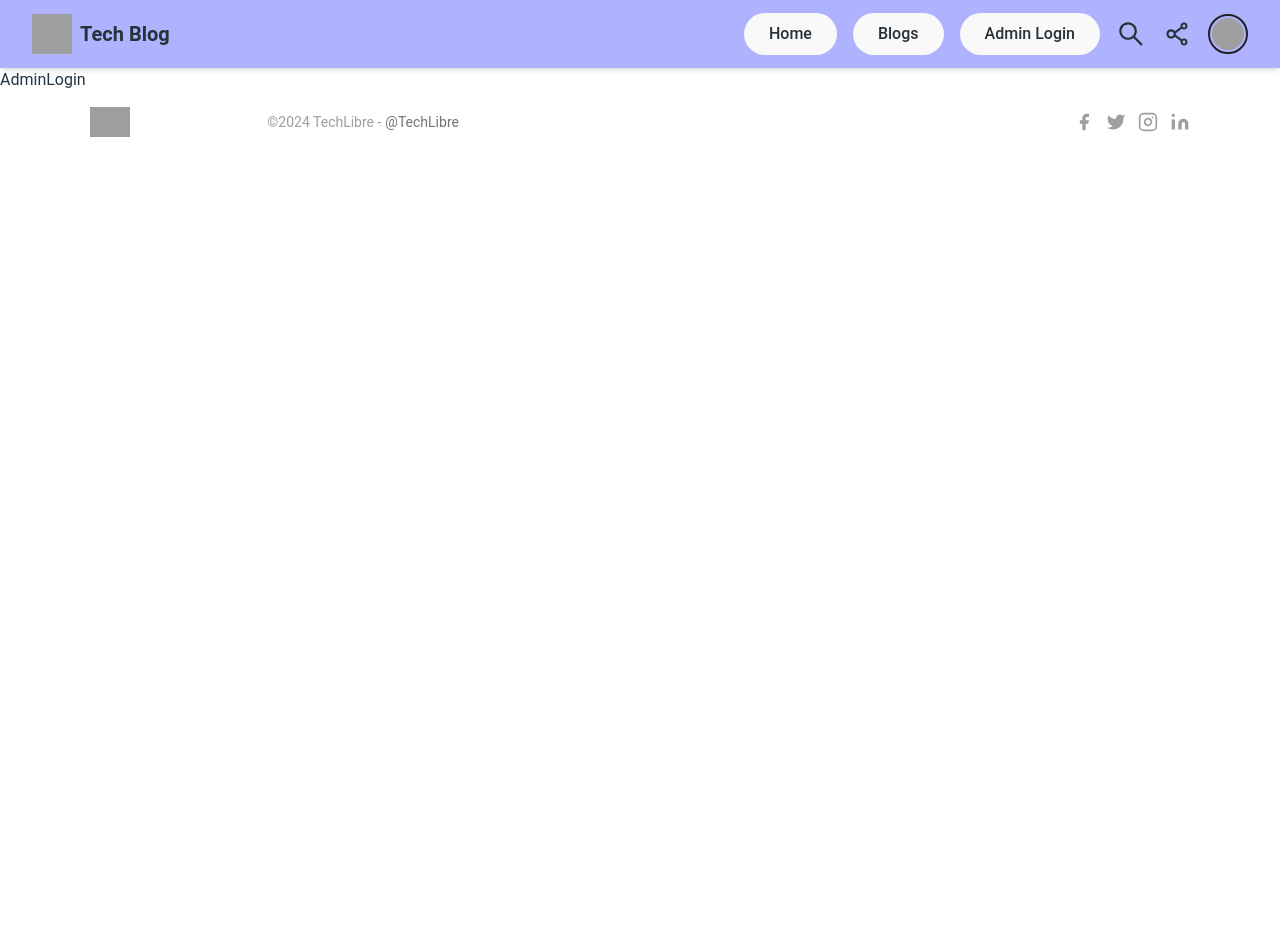
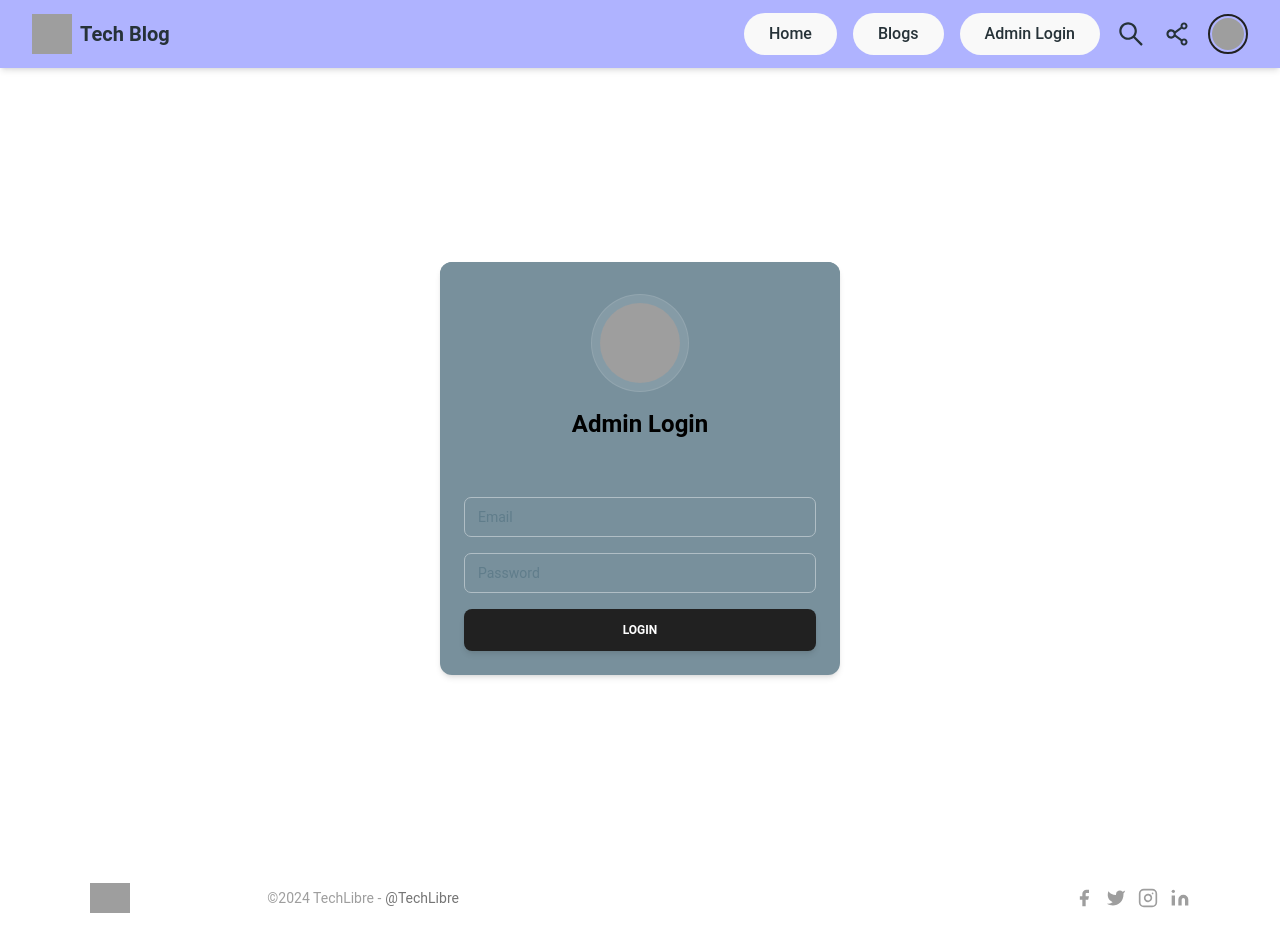
Before and after one commit to ChandanKSDeveloper/Blog, a React (Vite) app: page /adminlogin in a window 1280 px wide. Before the commit the page ends 800 px from the top, so only its background shows below. Built offline with nearby package versions, Linux system fonts and the light colour scheme; grey boxes are pictures that could not be loaded.

Commit message:
login page

```diff
--- a/src/App.jsx
+++ b/src/App.jsx
@@ -1,14 +1,17 @@
 import React from "react";
 import {Nav,Footer} from './components/index'
 import { Outlet } from "react-router-dom";
-
+import {Layout} from "./components/index";
 
 function App() {
 
   return (
     <div>
       <Nav />
-        <Outlet />
+        <Layout>
+
+          <Outlet />
+        </Layout>
       <Footer />
     </div>
   )
--- a/src/pages/admin/adminLogin/AdminLogin.jsx
+++ b/src/pages/admin/adminLogin/AdminLogin.jsx
@@ -1,8 +1,98 @@
-import React from "react";
+import React, { useState } from "react";
+import { Typography, Button, Input, Card, CardBody, CardHeader } from "@material-tailwind/react";
+import { useNavigate } from "react-router-dom";
+import toast from "react-hot-toast";
+import { useDispatch } from "react-redux";
+
 
 const AdminLogin = () => {
+    const navigate = useNavigate()
+    const dispatch = useDispatch()
+
+
+    const [email, setEmail] = useState('');
+    const [password, setPassword] = useState('');
+
+    const login = async(e) => {
+        e.preventDefault();
+        if(!email || !password){
+            return toast.error("Fill all required fields");
+        }
+
+        try {
+
+        } catch (error) {
+
+        }
+    }
+
+
     return(
-        <h1>AdminLogin</h1>
+        <div className="flex items-center justify-center w-full">
+
+            {/* Card */}
+            <Card
+                className="w-full max-w-[25rem] bg-blue-gray-400"
+                >
+                {/* CardHeader */}
+                <CardHeader
+                    color="blue"
+                    floated={false}
+                    shadow={false}
+                    className="m-0 grid place-items-center rounded-b-none py-8 px-4 text-center bg-blue-gray-400"
+                >
+                    <div className="mb-4 rounded-full border border-white/10 bg-white/10 p-2 text-white">
+
+                        <div className="flex justify-center">
+                            {/* image */}
+                            <img src="https://cdn-icons-png.flaticon.com/128/727/727399.png" alt="img" className="h-20 w-20 rounded-full" />
+                        </div>
+                    </div>
+
+                    {/* Top Heading */}
+                    <Typography variant="h4" color="black">
+                        Admin Login
+                    </Typography>
+                </CardHeader>
+
+                {/* Card Body */}
+                <CardBody>
+                    <form className="flex flex-col gap-4">
+                        {/* First Input */}
+                        <div>
+
+                            <Input
+                                type="email"
+                                label="Email"
+                                name="email"
+                                value={email}
+                                onChange={(e) => setEmail(e.target.value)}
+                            />
+                        </div>
+
+                        <div>
+                        <Input
+                            type="password"
+                            label="Password"
+                            value={password}
+                            onChange={(e) => setPassword(e.target.value)}
+                            />
+                        </div>
+
+                        {/* Login Button */}
+                        <Button
+                            onClick={login}>
+                            Login
+                        </Button>
+
+
+                    </form>
+                </CardBody>
+
+            </Card>
+
+
+        </div>
     )
 }
 
--- a/src/pages/allBlogs/AllBlogs.jsx
+++ b/src/pages/allBlogs/AllBlogs.jsx
@@ -2,7 +2,99 @@ import React from "react";
 
 const AllBlogs = () => {
     return(
-        <h1>AllBlogs</h1>
+        <section className="text-gray-600 body-font">
+                <div className="container px-5 py-10 mx-auto max-w-7xl ">
+                    {/* Top Heading  */}
+                    <div className="mb-5">
+                        <h1 className=' text-center text-2xl font-bold'
+                            >
+                        </h1>
+                    </div>
+                    {/* Main Content  */}
+                    <div className="flex flex-wrap justify-center -m-4 mb-5">
+                        {/* Card 1  */}
+                        <div className="p-4 md:w-1/3" >
+                            <div
+                                className={`h-full shadow-lg  hover:-translate-y-1 cursor-pointer hover:shadow-gray-400
+                                rounded-xl overflow-hidden`}
+                            >
+                                {/* Blog Thumbnail  */}
+                                <img className=" w-full" src={'https://images.pexels.com/photos/699122/pexels-photo-699122.jpeg'} alt="blog" />
+                                {/* Top Items  */}
+                                <div className="p-6">
+                                    {/* Blog Date  */}
+                                    <h2 className="tracking-widest text-xs title-font font-medium text-gray-400 mb-1">
+                                        {'25 Sep 2023'}
+                                    </h2>
+                                    {/* Blog Title  */}
+                                    <h1 className="title-font text-lg font-bold text-gray-900 mb-3">
+                                        {'React Introduction'}
+                                    </h1>
+                                    {/* Blog Description  */}
+                                    <p className="leading-relaxed mb-3">
+                                    Lorem ipsum dolor sit amet consectetur adipisicing elit.
+                                    </p>
+                                </div>
+                            </div>
+                        </div>
+                        {/* Card 2  */}
+                        <div className="p-4 md:w-1/3" >
+                            <div
+                                className={`h-full shadow-lg  hover:-translate-y-1 cursor-pointer hover:shadow-gray-400
+                                rounded-xl overflow-hidden`}
+                            >
+                                {/* Blog Thumbnail  */}
+                                <img className=" w-full" src={'https://images.pexels.com/photos/699122/pexels-photo-699122.jpeg'} alt="blog" />
+                                {/* Top Items  */}
+                                <div className="p-6">
+                                    {/* Blog Date  */}
+                                    <h2 className="tracking-widest text-xs title-font font-medium text-gray-400 mb-1"
+                                    >
+                                        {'25 Sep 2023'}
+                                    </h2>
+                                    {/* Blog Title  */}
+                                    <h1 className="title-font text-lg font-bold text-gray-900 mb-3"
+                                    >
+                                        {'React Introduction'}
+                                    </h1>
+                                    {/* Blog Description  */}
+                                    <p className="leading-relaxed mb-3"
+                                    > Lorem ipsum dolor sit amet consectetur adipisicing elit.
+                                    </p>
+                                </div>
+                            </div>
+                        </div>
+                        {/* Card 3 */}
+                        <div className="p-4 md:w-1/3" >
+                            <div
+                                className={`h-full shadow-lg  hover:-translate-y-1 cursor-pointer hover:shadow-gray-400
+                                rounded-xl overflow-hidden`}
+                            >
+                                {/* Blog Thumbnail  */}
+                                <img className=" w-full" src={'https://images.pexels.com/photos/699122/pexels-photo-699122.jpeg'} alt="blog" />
+                                {/* Top Items  */}
+                                <div className="p-6">
+                                    {/* Blog Date  */}
+                                    <h2 className="tracking-widest text-xs title-font font-medium text-gray-400 mb-1"
+                                    >
+                                        {'25 Sep 2023'}
+                                    </h2>
+                                    {/* Blog Title  */}
+                                    <h1 className="title-font text-lg font-bold text-gray-900 mb-3"
+                                    >
+                                        {'React Introduction'}
+                                    </h1>
+                                    {/* Blog Description  */}
+                                    <p className="leading-relaxed mb-3"
+                                    >
+                                        Lorem ipsum dolor sit amet consectetur adipisicing elit.
+                                    </p>
+                                </div>
+                            </div>
+                        </div>
+                    </div>
+                </div>
+            </section >
     )
 }
 
```
